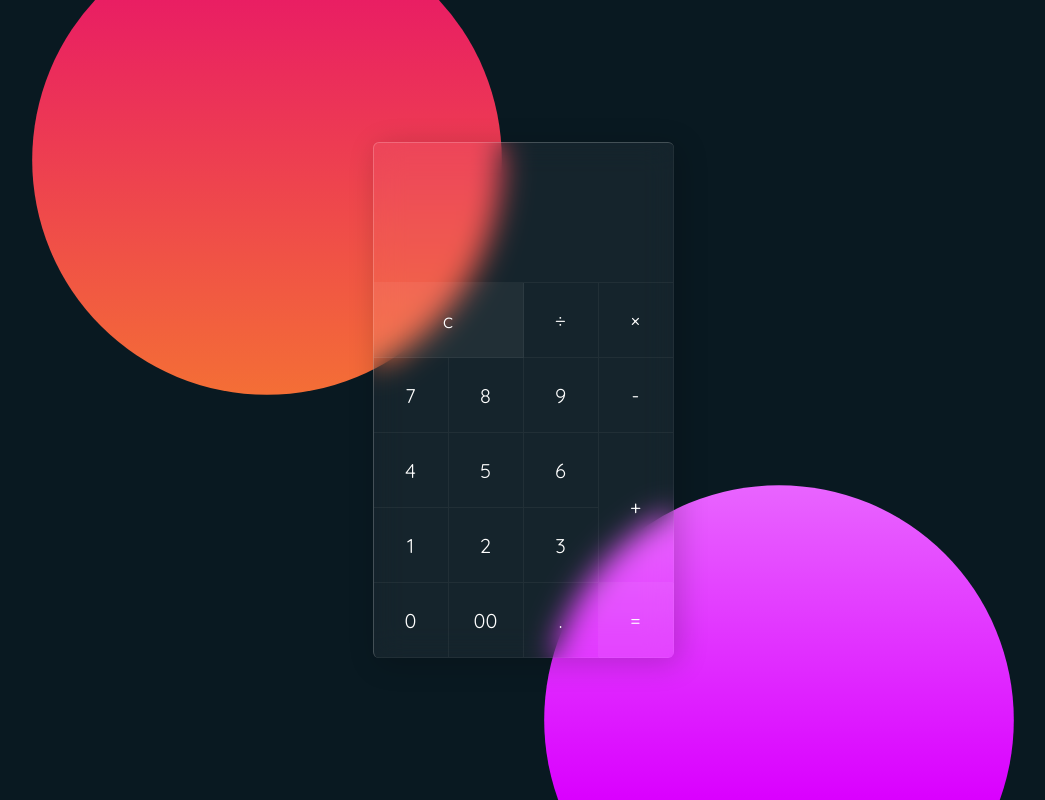
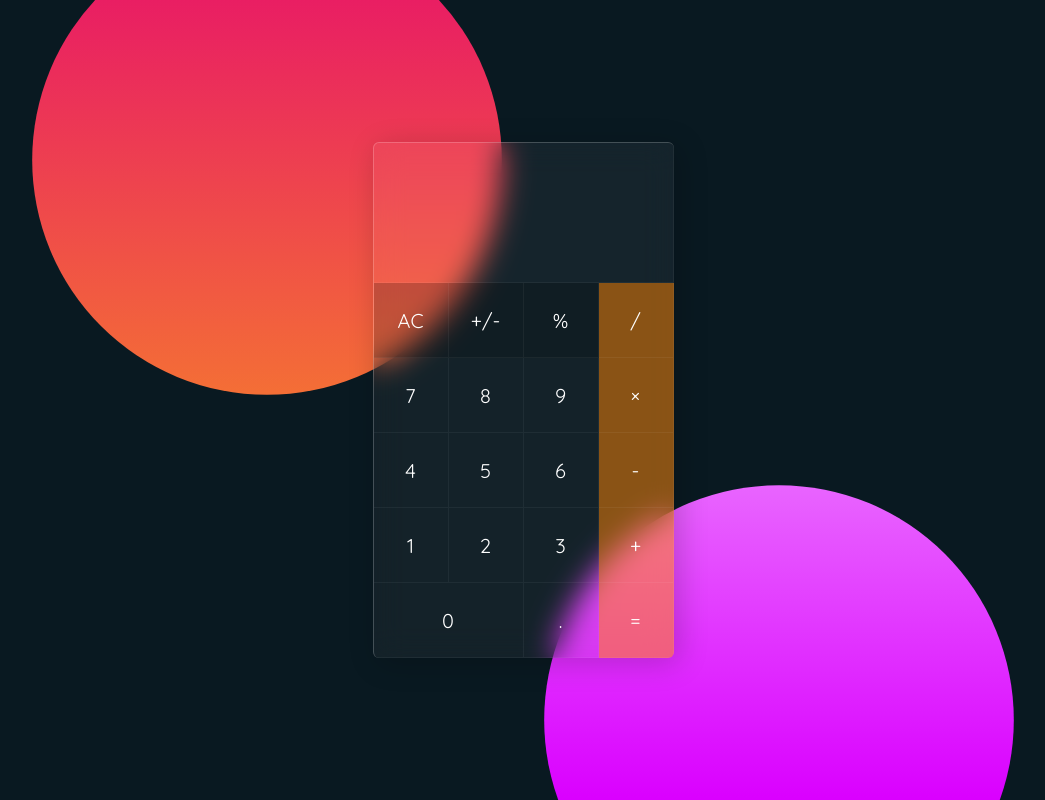
Before and after one commit to dastratakos/Glassmorphism, a plain HTML site: page Calculator/index.html in a window 1280 px wide. Shown: the whole page, without its empty margins (117-1162 px from the left). Drawn offline with Linux system fonts and the light colour scheme.

Commit message:
Add styling and change button arrangement

```diff
--- a/Calculator/index.html
+++ b/Calculator/index.html
@@ -10,24 +10,29 @@
   <div class="container">
     <form class="calculator" name="calc">
       <input type="text" readonly class="value" name="txt"/>
-      <span class="num clear" onclick="calc.txt.value = ''">c</span>
-      <span class="num" onclick="document.calc.txt.value += '÷'">÷</span>
-      <span class="num" onclick="document.calc.txt.value += '×'">×</span>
-      <span class="num" onclick="document.calc.txt.value += '7'">7</span>
-      <span class="num" onclick="document.calc.txt.value += '8'">8</span>
-      <span class="num" onclick="document.calc.txt.value += '9'">9</span>
-      <span class="num" onclick="document.calc.txt.value += '-'">-</span>
-      <span class="num" onclick="document.calc.txt.value += '4'">4</span>
-      <span class="num" onclick="document.calc.txt.value += '5'">5</span>
-      <span class="num" onclick="document.calc.txt.value += '6'">6</span>
-      <span class="num plus" onclick="document.calc.txt.value += '+'">+</span>
-      <span class="num" onclick="document.calc.txt.value += '1'">1</span>
-      <span class="num" onclick="document.calc.txt.value += '2'">2</span>
-      <span class="num" onclick="document.calc.txt.value += '3'">3</span>
-      <span class="num" onclick="document.calc.txt.value += '0'">0</span>
-      <span class="num" onclick="document.calc.txt.value += '00'">00</span>
-      <span class="num" onclick="document.calc.txt.value += '.'">.</span>
-      <span class="num equals" onclick="document.calc.txt.value = eval(calc.txt.value)">=</span>
+      <span class="num dark" onclick="calc.txt.value = ''">AC</span>
+      <span
+        class="num dark"
+        onclick="calc.txt.value = calc.txt.value[0] === '-' ? calc.txt.value.slice(1) : '-' + calc.txt.value"
+      >+/-</span>
+      <span class="num dark" onclick="calc.txt.value = ''">%</span>
+      <!-- <span class="num colored" onclick="calc.txt.value += '÷'">÷</span> -->
+      <span class="num colored" onclick="calc.txt.value += '/'">/</span>
+      <span class="num" onclick="calc.txt.value += '7'">7</span>
+      <span class="num" onclick="calc.txt.value += '8'">8</span>
+      <span class="num" onclick="calc.txt.value += '9'">9</span>
+      <span class="num colored" onclick="calc.txt.value += '×'">×</span>
+      <span class="num" onclick="calc.txt.value += '4'">4</span>
+      <span class="num" onclick="calc.txt.value += '5'">5</span>
+      <span class="num" onclick="calc.txt.value += '6'">6</span>
+      <span class="num colored" onclick="calc.txt.value += '-'">-</span>
+      <span class="num" onclick="calc.txt.value += '1'">1</span>
+      <span class="num" onclick="calc.txt.value += '2'">2</span>
+      <span class="num" onclick="calc.txt.value += '3'">3</span>
+      <span class="num colored" onclick="calc.txt.value += '+'">+</span>
+      <span class="num zero" onclick="calc.txt.value += '0'">0</span>
+      <span class="num" onclick="calc.txt.value += '.'">.</span>
+      <span class="num colored" onclick="calc.txt.value = eval(calc.txt.value)">=</span>
     </form>
   </div>
   <script type="text/javascript" src="vanilla-tilt.js"></script>
--- a/Calculator/styles.css
+++ b/Calculator/styles.css
@@ -90,6 +90,10 @@ body:after {
   background: rgba(255, 255, 255, 0.05);
 }
 
+.container .calculator span.colored:hover {
+  background: rgba(255, 131, 0, 1);
+}
+
 .container .calculator span:active {
   background: #14ff47;
   color: #192f00;
@@ -97,17 +101,19 @@ body:after {
   font-weight: 500;
 }
 
-.container .calculator .clear {
+.container .calculator .num {
+  background: rgba(0, 0, 0, 0.05);
+}
+
+.container .calculator .dark {
+  background: rgba(0, 0, 0, 0.2);
+}
+
+.container .calculator .colored {
+  background: rgba(255, 131, 0, 0.5);
+}
+
+.container .calculator .zero {
   grid-column: span 2;
   width: 150px;
-  background: rgba(255, 255, 255, 0.05);
 }
-
-.container .calculator .plus {
-  grid-row: span 2;
-  height: 150px;
-}
-
-.container .calculator .equals {
-  background: rgba(255, 255, 255, 0.05);
-}
```
